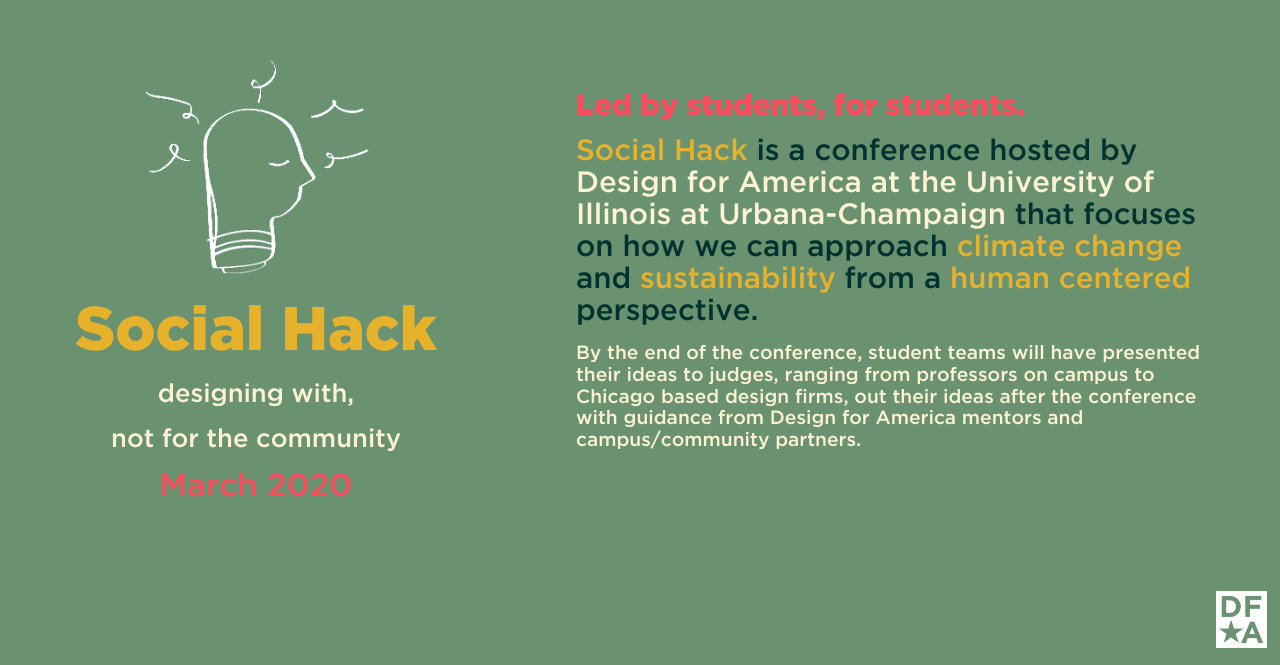
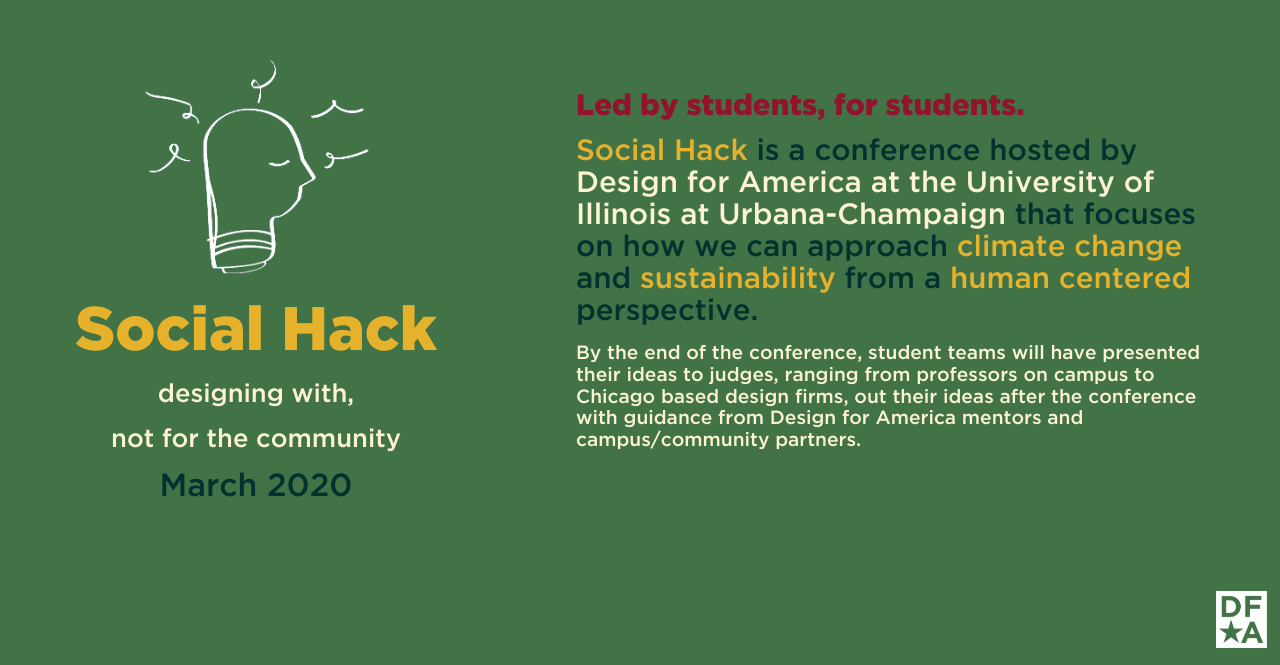
Before and after one commit to dfauiuc/social-hack-website, a React (Create React App) app: page / in a window 1280 px wide. Shown: the part 135-800 px from the top of the page. Built offline with nearby package versions, Linux system fonts and the light colour scheme.

Commit message:
changed color palette again

```diff
--- a/src/App.js
+++ b/src/App.js
@@ -9,12 +9,12 @@
 
   render() {
     const styles = {
-      black: (opacity = 1) => `rgba(16, 23, 26, ${opacity})`,
-      lightGreen: (opacity = 1) => `rgba(106, 146, 113, ${opacity})`,
+      black: (opacity = 1) => `rgba=(16, 23, 26, ${opacity})`,
+      lightGreen: (opacity = 1) => `rgba(66, 115, 71, ${opacity})`,
       darkGreen: (opacity = 1) => `rgba(0, 51, 47, ${opacity})`,
       lightYellow: (opacity = 1) => `rgba(251, 243, 211, ${opacity})`,
       darkYellow: (opacity = 1) => `rgba(230, 178, 43, ${opacity})`,
-      dustyRose: (opacity = 1) => `rgba(249, 76, 93, ${opacity})`,
+      dustyRose: (opacity = 1) => `rgba(146, 20, 44, ${opacity})`,
 
     };
 
--- a/src/components/Content.js
+++ b/src/components/Content.js
@@ -46,7 +46,7 @@
         fontFamily: 'GothamMedium',
         fontSize: "2.5vw",
         textAlign: "center",
-        color: styles.dustyRose(1),
+        color: styles.darkGreen(1),
         paddingTop: 20,
     };
 
```
